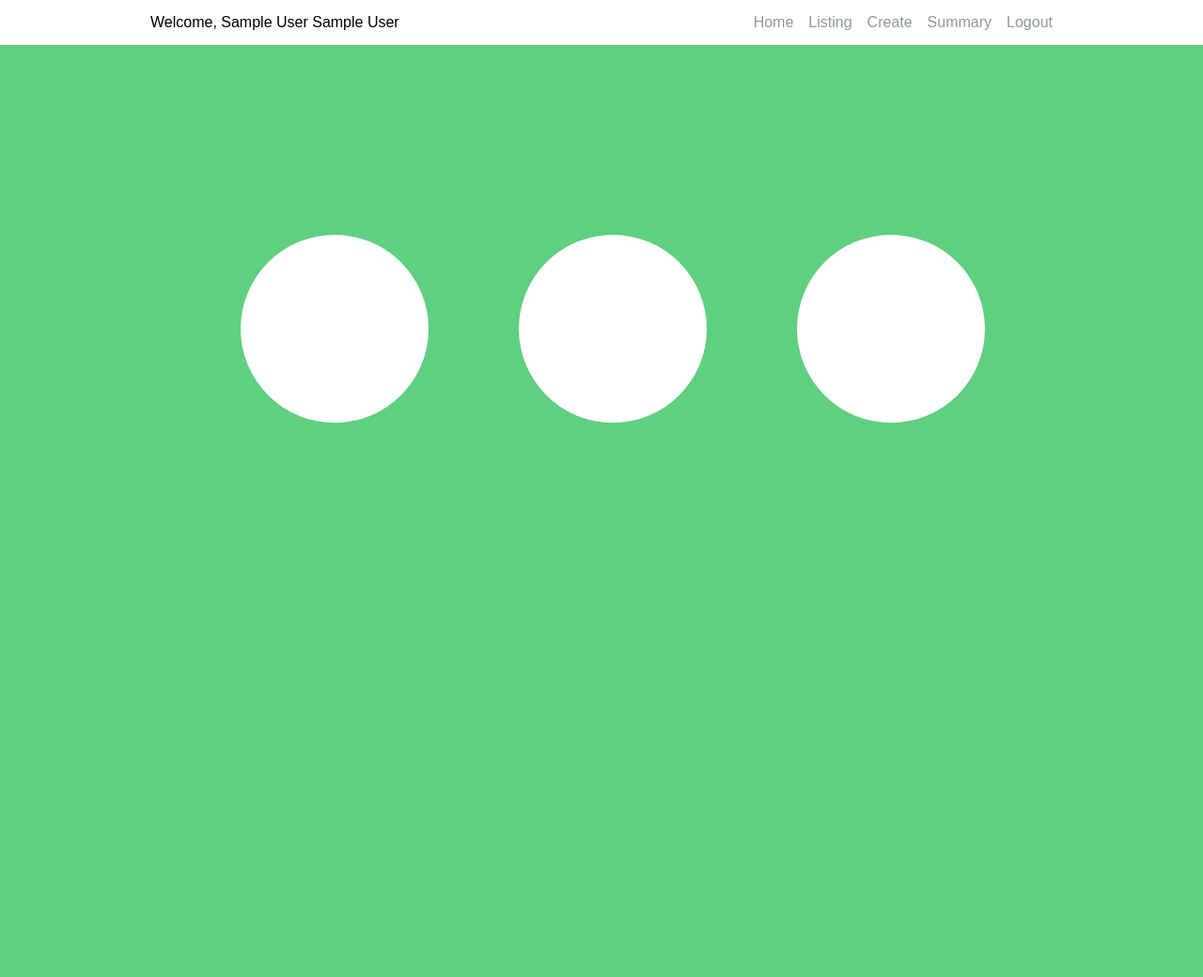
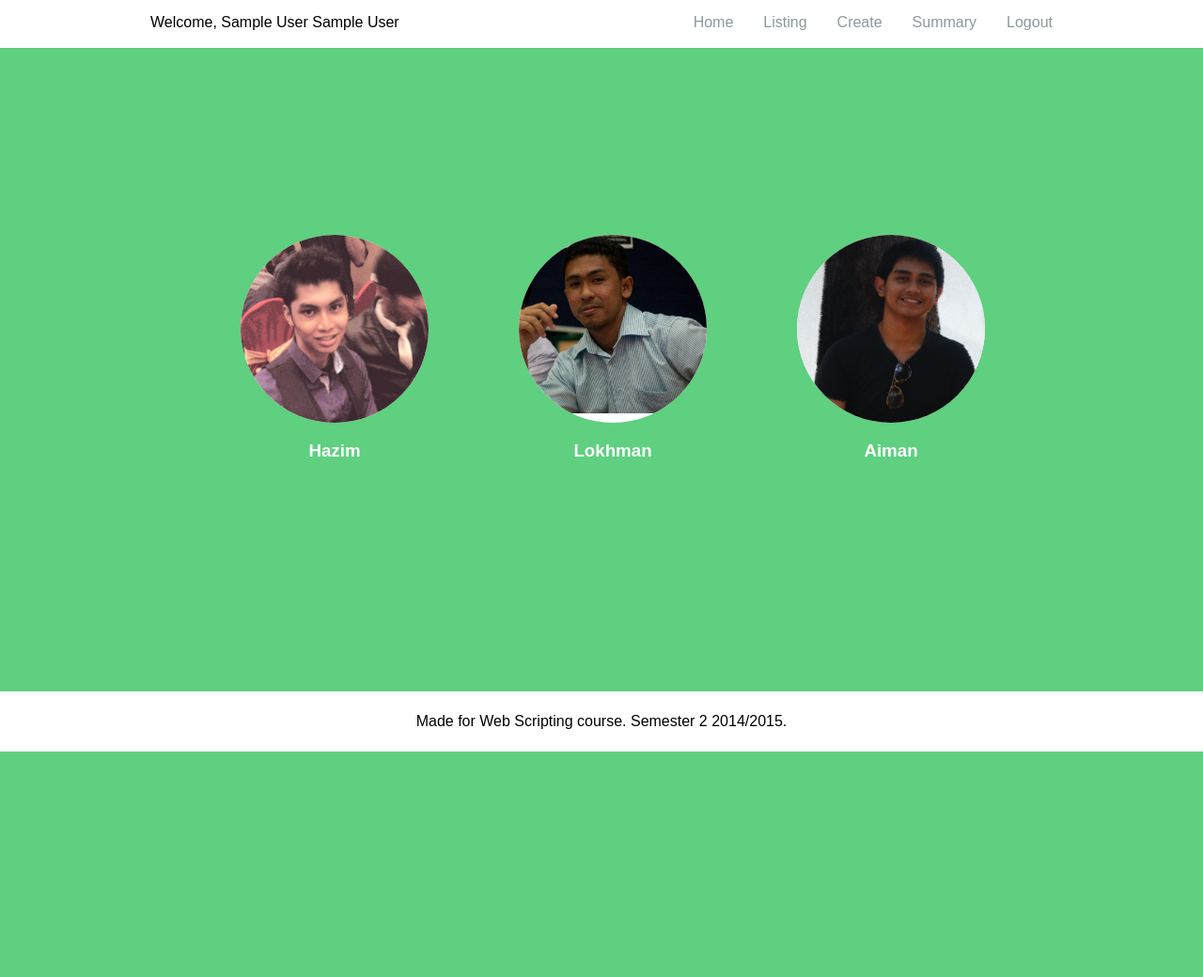
Before and after one commit to HazimAnas/fwis, a PHP site: page /fwis/home.php in a window 1280 px wide. Shown: the whole page at 94% size. After the commit the page ends 800 px from the top, so only its background shows below. Run offline with PHP 8.4, Linux system fonts and the light colour scheme; the visitor is signed in with stand-in values (Sample User, id 1).

Commit message:
Final Commit

```diff
--- /dev/null
+++ b/footer.php
@@ -0,0 +1,6 @@
+
+	<div id="footer">
+		<p>Made for Web Scripting course. Semester 2 2014/2015.</p>
+	</div>
+  </body>
+</html>
--- a/home.php
+++ b/home.php
@@ -7,16 +7,30 @@
   <body>
 <?php
   include_once('navigation.php');
-?>
+?>   <div class="content">
       <div id="content-wrapper">
         <div id="circles-wrapper">
-          <div class="circle">
+          <div class="box">
+            <div class="circle">
+              <img src="public/img/hazim.jpg" />
+            </div>
+            <h3>Hazim</h3>
           </div>
-          <div class="circle">
+          <div class="box">
+            <div class="circle">
+              <img src="public/img/lokhman.jpg" />
+            </div>
+            <h3>Lokhman</h3>
           </div>
-          <div class="circle">
+          <div class="box">
+            <div class="circle">
+              <img src="public/img/aiman.jpg" />
+            </div>
+            <h3>Aiman</h3>
           </div>
         </div>
       </div>
-  </body>
-</html>
+    </div>
+<?php
+  include_once(realpath($_SERVER["DOCUMENT_ROOT"]).'/fwis/footer.php');
+?>
--- a/public/css/style.css
+++ b/public/css/style.css
@@ -14,6 +14,10 @@ a {
 	text-decoration: none;
 }
 
+table a {
+	font-size: 1em;
+}
+
 a:hover {
 	color: gray;
 }
@@ -23,11 +27,12 @@ nav a {
 	font-size: 1em;
 	text-decoration: none;
 	float: right;
-	margin-left: 1em;
+	margin-left: 2em;
 }
 
 nav a:hover {
 	color: #657278;
+	border-bottom: 1px solid #5FCF80;
 }
 
 #header {
@@ -61,7 +66,7 @@ nav a:hover {
 
 #navigation {
 	width: 100%;
-	min-height: 2em;
+	min-height: 2.2em;
 	line-height: 2em;
 	z-index: 999999;
 	position: fixed;
@@ -70,6 +75,18 @@ nav a:hover {
 	padding-bottom: 0.5em;
 	background-color: #FFFFFF;
 	vertical-align: middle;
+}
+
+#footer {
+	display: block;
+	width: 100%;
+	min-height: 2em;
+	line-height: 2em;
+	background-color: #FFFFFF;
+	vertical-align: middle;
+	position: absolute;
+	bottom: 0;
+	text-align: center;
 }
 
 .wrapper {
@@ -82,11 +99,17 @@ nav a:hover {
 	max-width: 960px;
 	margin-right: auto;
 	margin-left: auto;
-	color: black;
 }
 
 #content-wrapper a {
 	color: black;
+}
+
+.box {
+	float: left;
+	margin-left:10%;
+	margin-top: 10px;
+	text-align: center;
 }
 
 #content-wrapper .button {
@@ -103,10 +126,10 @@ nav a:hover {
   	z-index: 9999;
 }
 .text-vertical-center {
-display: table-cell;
-vertical-align: middle;
-text-align: center;
-}
+	display: table-cell;
+	vertical-align: middle;
+	text-align: center;
+	}
 
 .button {
 	border: 2px solid white;
@@ -122,22 +145,17 @@ text-align: center;
 .panel {
 	padding: 1em;
 	background-color: rgba(0, 0, 0, .8);
-	max-width: 500px;
+	max-width: 600px;
 	margin-left: auto;
 	margin-right: auto;
 }
 
-form {
-
-}
-
-input[type=submit] {
+input[type=submit] , input[type=button] {
 	padding:5px 15px;
 	border:0 none;
 	cursor:pointer;
 	-webkit-border-radius: 5px;
 	border-radius: 5px;
-	background-color: white;
 	color: black;
 }
 
@@ -146,14 +164,19 @@ input[type=text] {
 }
 
 .circle {
+	color: #FFF;
 	background-color: #FFF;
-	float: left;
-	margin-left:10%;
-	margin-top: 10px;
 	border-radius: 50%;
 	width: 200px;
 	height: 200px;
+	overflow: hidden;
+	position: relative;
 	/* width and height can be anything, as long as they're equal */
+}
+
+.circle img {
+	max-width: 100%;
+	max-width: 100%;
 }
 
 #circles-wrapper {
@@ -170,3 +193,8 @@ input[type=text] {
 td, th {
 	padding: 5px;
 }
+
+.red {
+	background-color: #E2062C;
+	float: right;
+}
```
Also changed, not shown: delete-action.php (+22 -0 lines), insert-form.php (+5 -4 lines), list.php (+14 -3 lines), summary.php (+21 -6 lines), view.php (+9 -4 lines), database-action.php (deleted), public/img/aiman.jpg (added), public/img/hazim.jpg (added), public/img/lokhman.jpg (added), 1 other file.
